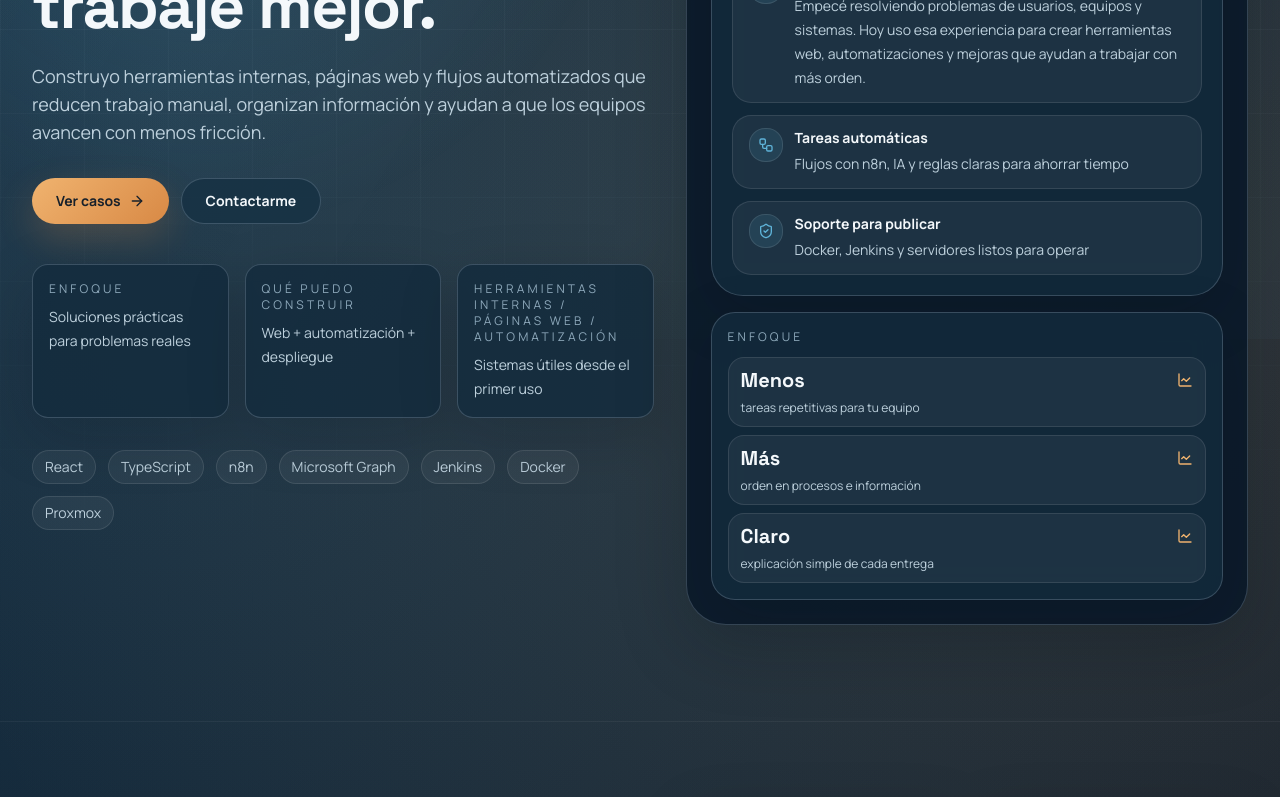
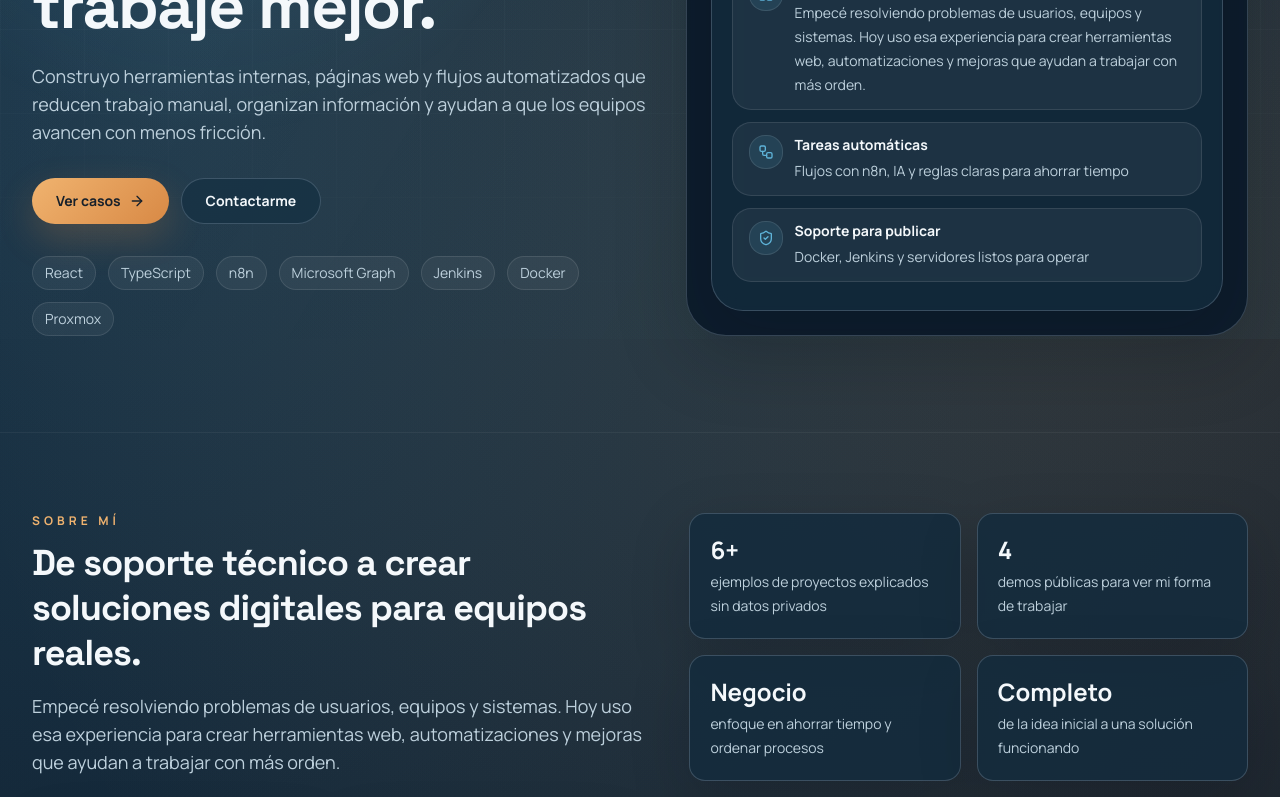
Before and after one commit to dhait0/portafolio_personal, a Next.js app: page / in a window 1280 px wide. Shown: the part 461-1258 px from the top of the page. Built offline with nearby package versions, Linux system fonts and the light colour scheme; no server answers.

Commit message:
Remove extra hero cards

```diff
--- a/src/components/sections/HeroSection.tsx
+++ b/src/components/sections/HeroSection.tsx
@@ -8,7 +8,6 @@ import {
   Bot,
   Braces,
   LayoutDashboard,
-  LineChart,
   ShieldCheck,
   Sparkles,
   Workflow,
@@ -58,22 +57,6 @@ export function HeroSection() {
             >
               {copy.hero.ctas.secondary}
             </Link>
-          </div>
-
-          <div className="mt-10 grid gap-4 sm:grid-cols-3">
-            {[
-              [copy.hero.signal, copy.hero.signalValue],
-              [copy.hero.stackLabel, copy.hero.stackValue],
-              [copy.hero.sideLabels[0], copy.hero.sideLabels[1]],
-            ].map(([title, detail]) => (
-              <div
-                key={title}
-                className="surface rounded-2xl p-4 transition hover:-translate-y-1 hover:border-orange-200/40"
-              >
-                <p className="text-xs uppercase tracking-[0.26em] text-subtle">{title}</p>
-                <p className="mt-2 text-sm leading-6 text-muted">{detail}</p>
-              </div>
-            ))}
           </div>
 
           <div className="mt-8 flex flex-wrap gap-3 text-sm text-muted">
@@ -167,20 +150,6 @@ export function HeroSection() {
               </div>
             </div>
 
-            <div className="surface rounded-3xl p-4">
-              <p className="text-xs uppercase tracking-[0.26em] text-subtle">{copy.hero.signal}</p>
-              <div className="mt-3 grid gap-2">
-                {copy.hero.stats.map(([value, detail]) => (
-                  <div key={value} className="rounded-2xl border border-white/10 bg-white/5 px-3 py-2">
-                    <div className="flex items-center justify-between gap-2">
-                      <p className="font-display text-xl font-bold text-main">{value}</p>
-                      <LineChart className="h-4 w-4 text-[var(--color-orange-strong)]" />
-                    </div>
-                    <p className="mt-1 text-xs leading-5 text-muted">{detail}</p>
-                  </div>
-                ))}
-              </div>
-            </div>
           </div>
         </motion.div>
       </div>
--- a/src/content/site-copy.ts
+++ b/src/content/site-copy.ts
@@ -24,18 +24,12 @@ export const siteCopy = {
       signalValue: "Soluciones prácticas para problemas reales",
       stackLabel: "Qué puedo construir",
       stackValue: "Web + automatización + despliegue",
-      stats: [
-        ["Menos", "tareas repetitivas para tu equipo"],
-        ["Más", "orden en procesos e información"],
-        ["Claro", "explicación simple de cada entrega"],
-      ],
       chips: ["React", "TypeScript", "n8n", "Microsoft Graph", "Jenkins", "Docker", "Proxmox"],
       floating: {
         integrations: ["Conexión entre herramientas", "Microsoft 365, formularios, bases de datos y servicios externos"],
         automation: ["Automatización de tareas", "Flujos con n8n, IA y reglas claras para ahorrar tiempo"],
         delivery: ["Publicación y mantenimiento", "Docker, Jenkins y servidores listos para operar"],
       },
-      sideLabels: ["Herramientas internas / páginas web / automatización", "Sistemas útiles desde el primer uso"],
     },
     about: {
       eyebrow: "Sobre mí",
@@ -186,18 +180,12 @@ export const siteCopy = {
       signalValue: "Practical solutions for real problems",
       stackLabel: "What I can build",
       stackValue: "Web + automation + deployment",
-      stats: [
-        ["Less", "repetitive work for your team"],
-        ["More", "order in processes and information"],
-        ["Clear", "simple explanation for every delivery"],
-      ],
       chips: ["React", "TypeScript", "n8n", "Microsoft Graph", "Jenkins", "Docker", "Proxmox"],
       floating: {
         integrations: ["Tool connections", "Microsoft 365, forms, databases and external services"],
         automation: ["Task automation", "n8n, AI and clear rules to save time"],
         delivery: ["Launch and maintenance", "Docker, Jenkins and servers ready to operate"],
       },
-      sideLabels: ["Internal tools / websites / automation", "Useful systems from the first version"],
     },
     about: {
       eyebrow: "About",
```
